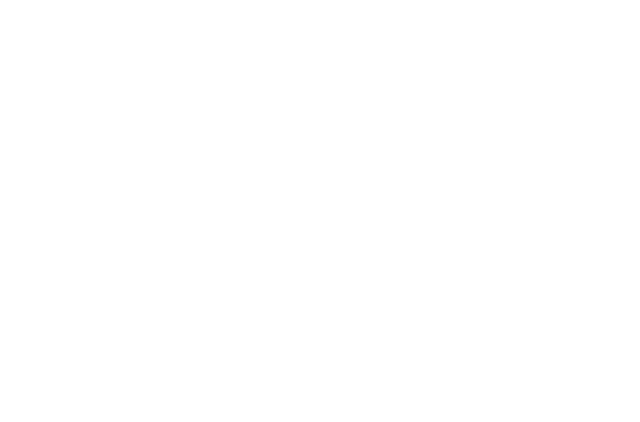
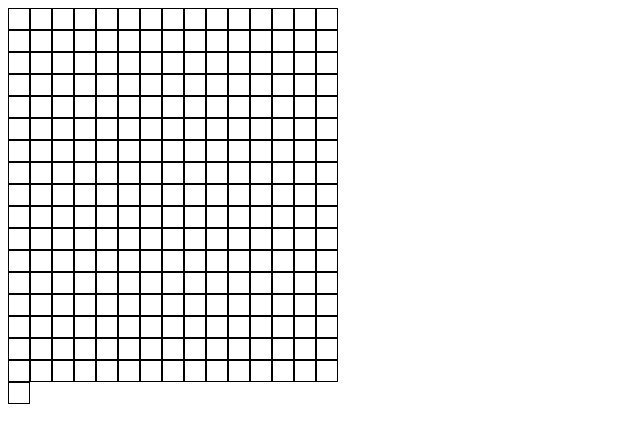
Before and after one commit to zakingslayerv22/etch-a-sketch, a plain HTML site: page index.html in a window 1280 px wide. Shown: the whole page, without its empty margins (0-640 px from the left). Drawn offline with Linux system fonts and the light colour scheme.

Commit message:
Add the defer attribute and create the makeGrid()
Add the defer attribute to the script tag in index.html
and create the makeGrid(). Also styled the grid-items in css
with Flex so that there arranged in a 16x16 grid.

```diff
--- a/index.html
+++ b/index.html
@@ -4,10 +4,11 @@
     <meta charset="UTF-8">
     <meta name="viewport" content="width=device-width, initial-scale=1.0">
     <link rel="stylesheet" href="style.css">
-    <script src="javascript.js"></script>
+    <script src="javascript.js" defer></script>
     <title>Etch A Sketch</title>
 </head>
 <body>
-
+    <div id="grid-container">
+    </div>
 </body>
 </html>
--- a/javascript.js
+++ b/javascript.js
@@ -0,0 +1,17 @@
+//define constants
+
+const gridContainer = document.querySelector("#grid-container");
+
+
+function makeGrid(rows, cols) {
+    for (let c = 0; c < (rows * cols); c++) {
+        let cell = document.createElement("div");
+        cell.classList.add("grid-item");
+        // cell.textContent = (c + 1);
+
+        console.log(cell.classList);
+        gridContainer.appendChild(cell);
+    };
+};
+
+makeGrid(16, 16);
--- a/style.css
+++ b/style.css
@@ -0,0 +1,12 @@
+#grid-container {
+    display: flex;
+    flex-wrap: wrap;
+    width: 350px;
+
+}
+
+.grid-item {
+    border: 1px solid black;
+    width: 20px;
+    height: 20px
+}
```
